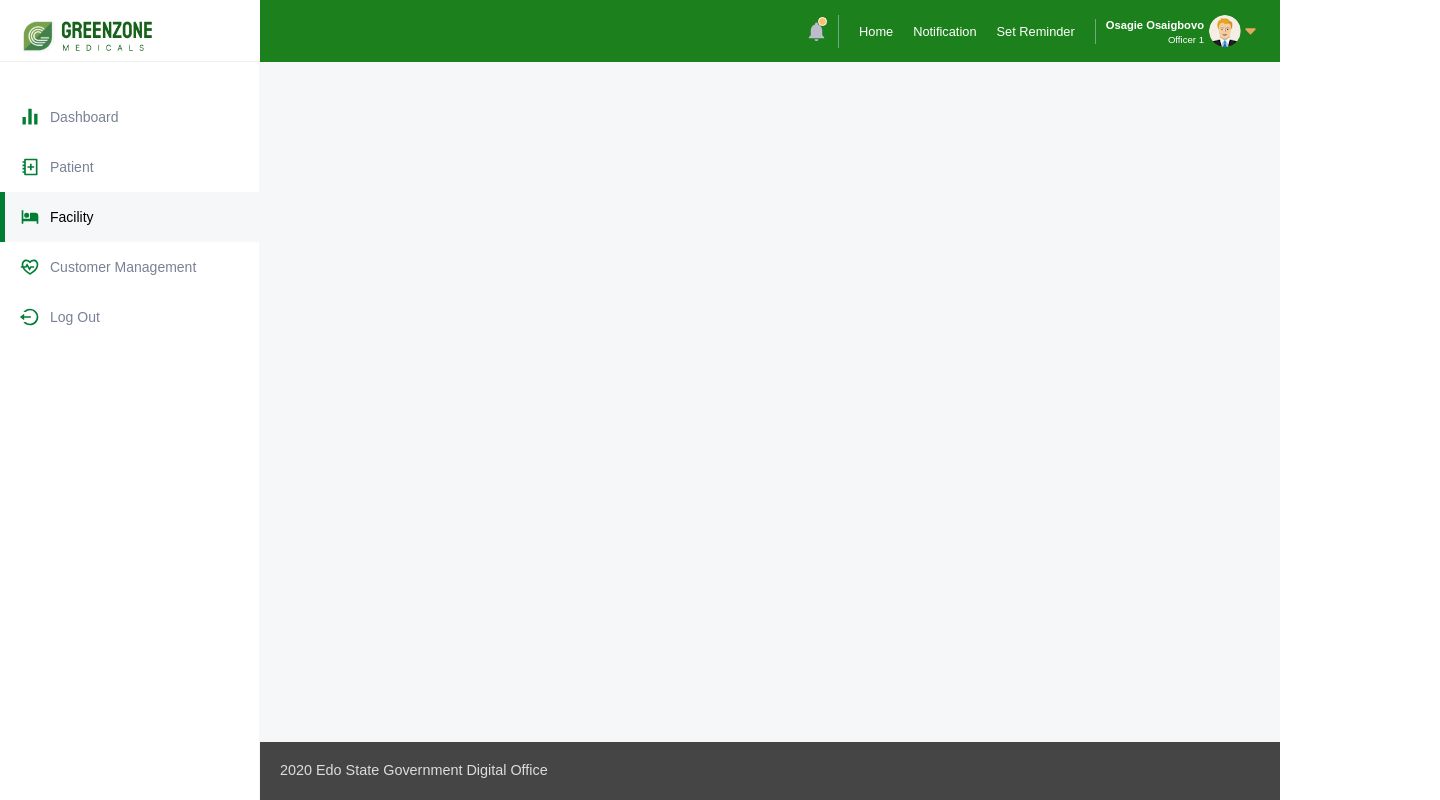
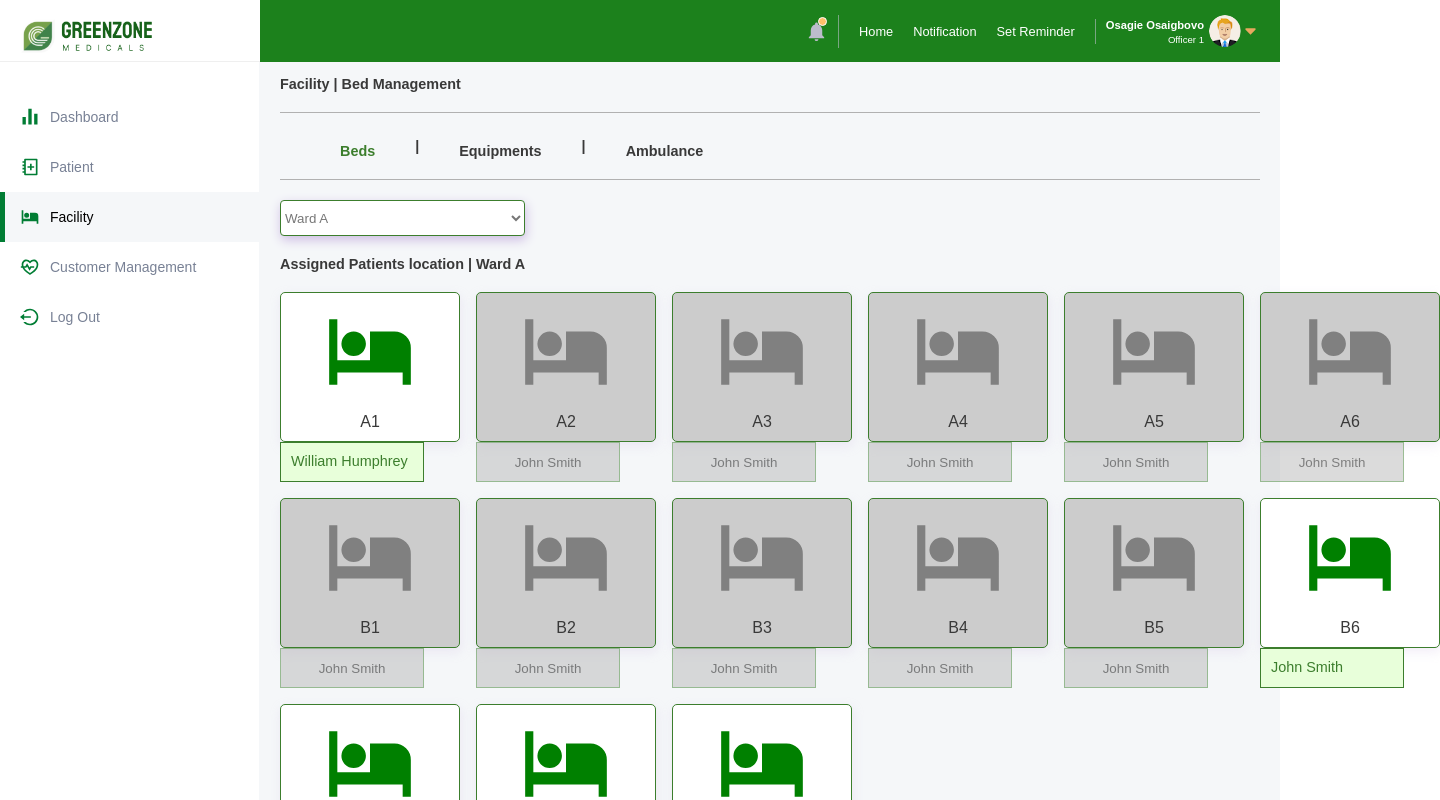
Before and after one commit to najeeudanesi/doctor_module, a React (Create React App) app: page /facility in a window 1280 px wide. Shown: the top 800 px of the page, 1440 px wide, since content can reach past the window. Built offline with nearby package versions, Linux system fonts and the light colour scheme.

Commit message:
dashboard

```diff
--- a/package.json
+++ b/package.json
@@ -8,6 +8,7 @@
     "@testing-library/user-event": "^13.5.0",
     "history": "^5.3.0",
     "react": "^18.2.0",
+    "react-datepicker": "^4.25.0",
     "react-dom": "^18.2.0",
     "react-hot-toast": "^2.4.1",
     "react-icons": "^4.12.0",
--- a/src/assets/css/general.css
+++ b/src/assets/css/general.css
@@ -428,3 +428,7 @@ button:focus {
 .profile-brief .brief p {
   font-size: 0.8rem;
 }
+
+.text-caption{
+  font-size: 11px;
+}
--- a/src/assets/css/index.css
+++ b/src/assets/css/index.css
@@ -52,12 +52,28 @@
   height: 150px;
   left: 348px;
   background-color: white;
-  height: 130px;
   top: 245px;
-  width: 30%;
   border: 1px solid #3C7E2D;
   border-radius: 5px;
+  width: 180px;
   box-shadow: 1px 4px 11px 0px #CEBDE440;
+  padding: 10px;
+  align-items: center;
+  /* margin: 10px;
+  padding: 10px; */
+}
+.stat-card {
+
+  flex-direction: column;
+  height: 100px;
+  left: 348px;
+  background-color: white;
+  top: 245px;
+  border-radius: 5px;
+  width: 240px;
+  box-shadow: 1px 4px 11px 0px #CEBDE440;
+  padding: 15px;
+
   /* margin: 10px;
   padding: 10px; */
 }
@@ -303,10 +319,8 @@ height: 55px;
   color: #3C7E2D;
   background-color: #E8FFDA;
   height: 40px;
-  border-radius: 50px;
   border: 1px solid #3C7E2D;
   transition: all 0.3s ease-out;
-  cursor: pointer;
 }
 
 .comment-btn:active {
@@ -737,6 +751,10 @@ section {
   justify-content: center !important;
 }
 
+.flex-h-between {
+  justify-content: space-between !important;
+}
+
 .flex-v-center {
   align-items: center !important;
 }
@@ -1131,6 +1149,9 @@ div.bottom ul {
 .w-75 {
   width: 75% !important;
 }
+.w-90 {
+  width: 90% !important;
+}
 .w-60 {
   width: 60% !important;
 }
@@ -1162,7 +1183,15 @@ div.bottom ul {
   flex-basis: 48%;
 }
 
+.flex-break {
+  flex-basis: 100%;
+}
 
+.grid {
+  display: grid;
+  grid-template-columns: auto auto auto auto auto auto;
+
+}
 .filter-head {
   border-radius: 5px;
   border: 1px solid #3C7E2D;
@@ -1272,6 +1301,7 @@ textarea {
   border: 1px solid #3C7E2D;
 }
 
+
 .white-bg {
   background-color: white;
 }
@@ -1348,6 +1378,12 @@ textarea {
 }
 
 
+.rounded-bg{
+  background-color: #F4FBC4;
+  border-radius: 50%;
+  padding: 10px;
+}
+
 .bigger-checkbox {
   width: 30px; /* Set the desired width */
   height: 30px; /* Set the desired height */
@@ -1371,8 +1407,34 @@ textarea {
   transform: translate(-50%, -50%);
 }
 
+
+.tabs{
+  padding: 20px;
+  border-bottom: 1px solid #b1b1b1;
+  border-top: 1px solid #b1b1b1;
+  width: 100%;
+  margin-bottom: 20px;
+  align-items: center;
+  display: flex;
+}
+
+.tab-item{
+  padding-top: 10px;
+  padding-right: 40px;
+  padding-left: 40px;
+
+  cursor: pointer;
+}
+
+.active{
+  color: #3C7E2D;
+}
+
 .text-red{
   color: red;
+}
+.text-gray{
+  color: gray;
 }
 
 .text-green{
@@ -1395,7 +1457,7 @@ textarea {
 }
 
 .gray-bg{
-  background-color: #9a9797!important;
+  background-color: #cccccc!important;
 }
 
 .tableInput{
@@ -1408,3 +1470,40 @@ textarea {
 .selected-row {
   background-color: #E8FFDA /* Change the background color as needed */
 }
+
+.gap-1{
+  gap: 1;
+}
+.gap-2{
+  gap: 2px;
+}
+.gap-3{
+  gap: 3px;
+}
+.gap-4{
+  gap: 4px;
+}
+.gap-5{
+  gap: 5px;
+}
+.gap-6{
+  gap: 6px;
+}
+.gap-7{
+  gap: 7px;
+}
+.gap-8{
+  gap: 8px;
+}
+.gap-9{
+  gap: 9px;
+}
+.gap-10{
+  gap: 10px;
+}
+.gap-16{
+  gap: 16px;
+}
+.gap-20{
+  gap: 20px;
+}
--- /dev/null
+++ b/src/components/UI/FacilityCard.jsx
@@ -0,0 +1,32 @@
+import React from "react";
+import { RiHotelBedFill } from "react-icons/ri";
+
+function FacilityCard({ data }) {
+  return (
+    <div>
+      {data?.occupied ? (
+        <div>
+          <div className="card">
+            <RiHotelBedFill size={98} className="text-green" />
+            <p>{data?.facilityId}</p>
+          </div>
+          <div className="comment-btn w-80">
+            <p className="text-center p-10">{data?.patientName}</p>
+          </div>
+        </div>
+      ) : (
+        <div>
+          <div className="card gray-bg">
+            <RiHotelBedFill size={98} className="text-gray" />
+            <p>{data?.facilityId}</p>
+          </div>
+          <button className="comment-btn w-80" disabled>
+            <p className="text-center p-10">{data?.patientName}</p>
+          </button>
+        </div>
+      )}
+    </div>
+  );
+}
+
+export default FacilityCard;
--- /dev/null
+++ b/src/components/UI/StatCard.jsx
@@ -0,0 +1,19 @@
+import React from "react";
+
+function StatCard({ data, icon }) {
+  return (
+    <div>
+      <div className="stat-card ">
+        <div className="flex flex-v-center  gap-6">
+          <div className="rounded-bg text-green">{icon}</div>
+          <div>
+            <h3 className="bold-text">{data.number}</h3>
+            <p className="text-gray text-caption">{data.title}</p>
+          </div>
+        </div>
+      </div>
+    </div>
+  );
+}
+
+export default StatCard;
--- /dev/null
+++ b/src/components/pages/CustomerManagement.jsx
@@ -0,0 +1,12 @@
+import React from "react";
+
+function CustomerManagement() {
+  return (
+    <div className="w-100">
+      <div className="m-t-20">...</div>
+      <div className="m-t-20"> Customer Management</div>
+    </div>
+  );
+}
+
+export default CustomerManagement;
--- a/src/components/pages/Dashboard.jsx
+++ b/src/components/pages/Dashboard.jsx
@@ -1,10 +1,19 @@
 import React from "react";
-
+import { stats } from "./mockdata/PatientData";
+import StatCard from "../UI/StatCard";
 function Dashboard() {
   return (
-    <div className="w-100">
-      <div className="m-t-20">...</div>
-      <div className="m-t-20">Dashboard</div>
+    <div className="w-100 m-t-80">
+      <div className="m-t-20">
+        <div className="flex">
+          {" "}
+          {stats.map((stat) => (
+            <div className="m-r-20">
+              <StatCard data={stat} icon={stat.icon} />
+            </div>
+          ))}
+        </div>
+      </div>
     </div>
   );
 }
--- a/src/components/pages/Facility.jsx
+++ b/src/components/pages/Facility.jsx
@@ -0,0 +1,153 @@
+import React, { useState } from "react";
+import FacilityCard from "../UI/FacilityCard";
+
+function Facility() {
+  // Sample data with a patient's name
+  const [selectedTab, setSelectedTab] = useState("beds");
+  const data = [
+    {
+      patientName: "William Humphrey",
+      facilityId: "A1",
+      occupied: true,
+    },
+
+    {
+      patientName: "John Smith",
+      facilityId: "A2",
+      occupied: false,
+    },
+    {
+      patientName: "John Smith",
+      facilityId: "A3",
+      occupied: false,
+    },
+    {
+      patientName: "John Smith",
+      facilityId: "A4",
+      occupied: false,
+    },
+    {
+      patientName: "John Smith",
+      facilityId: "A5",
+      occupied: false,
+    },
+    {
+      patientName: "John Smith",
+      facilityId: "A6",
+      occupied: false,
+    },
+    {
+      patientName: "John Smith",
+      facilityId: "B1",
+      occupied: false,
+    },
+    {
+      patientName: "John Smith",
+      facilityId: "B2",
+      occupied: false,
+    },
+    {
+      patientName: "John Smith",
+      facilityId: "B3",
+      occupied: false,
+    },
+    {
+      patientName: "John Smith",
+      facilityId: "B4",
+      occupied: false,
+    },
+    {
+      patientName: "John Smith",
+      facilityId: "B5",
+      occupied: false,
+    },
+    {
+      patientName: "John Smith",
+      facilityId: "B6",
+      occupied: true,
+    },
+    {
+      patientName: "John Smith",
+      facilityId: "B6",
+      occupied: true,
+    },
+    {
+      patientName: "John Smith",
+      facilityId: "B6",
+      occupied: true,
+    },
+    {
+      patientName: "John Smith",
+      facilityId: "B6",
+      occupied: true,
+    },
+  ];
+
+  const renderTabContent = () => {
+    switch (selectedTab) {
+      case "beds":
+        return (
+          <div className="grid gap-16 m-t-20">
+            {data.map((patient, index) => (
+              <FacilityCard key={index} data={patient} />
+            ))}
+          </div>
+        );
+      case "equipments":
+        // Render equipment content here
+        return <div>Equipment Content</div>;
+      case "ambulance":
+        // Render ambulance content here
+        return <div>Ambulance Content</div>;
+      default:
+        return null;
+    }
+  };
+
+  return (
+    <div className="w-100">
+      <div className="m-t-20">...</div>
+      <div className="m-t-20 bold-text">Facility | Bed Management</div>
+
+      <div className="tabs m-t-20 bold-text">
+        <div
+          className={`tab-item ${selectedTab === "beds" ? "active" : ""}`}
+          onClick={() => setSelectedTab("beds")}
+        >
+          Beds
+        </div>
+        |
+        <div
+          className={`tab-item ${selectedTab === "equipments" ? "active" : ""}`}
+          onClick={() => setSelectedTab("equipments")}
+        >
+          Equipments
+        </div>
+        |
+        <div
+          className={`tab-item ${selectedTab === "ambulance" ? "active" : ""}`}
+          onClick={() => setSelectedTab("ambulance")}
+        >
+          Ambulance
+        </div>
+      </div>
+
+      <div className="dropdown-input w-25 m-t-20">
+        <select>
+          <option value="Ward A">Ward A</option>
+          <option value="Ward B">Ward B</option>
+          <option value="Ward C">Ward C</option>
+          <option value="Ward D">Ward D</option>
+        </select>
+      </div>
+
+      <div className="m-t-20 bold-text">
+        Assigned Patients location | Ward A
+      </div>
+
+      {renderTabContent()}
+    </div>
+  );
+}
+
+export default Facility;
--- a/src/components/pages/mockdata/PatientData.js
+++ b/src/components/pages/mockdata/PatientData.js
@@ -1,3 +1,4 @@
+import { RiGroup2Fill, RiHotelBedFill, RiUser2Fill } from "react-icons/ri";
 export const PatientData = [
     {
         id: 'HS8980',
@@ -52,3 +53,51 @@ export const PatientData = [
 
 
 ]
+
+
+export const stats = [
+    {
+        number: "2,890",
+        title: "Assigned Patients",
+        icon: <RiHotelBedFill className="icon" size={32} />,
+    },
+    {
+        number: "10,000",
+        title: "Administered Out-Patients",
+        icon: <RiUser2Fill className="icon" size={32} />,
+    },
+    {
+        number: "1,000",
+        title: "Waiting Assigned Patients",
+        icon: <RiGroup2Fill className="icon" size={32} />,
+    },
+    {
+        number: "6,080",
+        title: "Admitted Patients",
+        icon: <RiHotelBedFill className="icon" size={32} />,
+    },
+    {
+        number: "3,700",
+        title: "Patients with HMO",
+        icon: <RiGroup2Fill className="icon" size={32} />,
+    },
+]
+
+export const patientBreakdown = [
+    {
+        name: "Cardiology",
+        value: 189,
+    },
+    {
+        name: "Orthopedics",
+        value: 120,
+    },
+    {
+        name: "Gastroenterology",
+        value: 80,
+    },
+    {
+        name: "Neurology",
+        value: 60,
+    },
+]
--- a/src/routes/PortalRoutes.js
+++ b/src/routes/PortalRoutes.js
@@ -6,12 +6,14 @@ import { Routes, Route } from 'react-router';
 // import ProtectedRoute from './ProtectedRoute';
 import Dashboard from '../components/pages/Dashboard';
 import Patients from '../components/pages/Patients';
+import Facility from '../components/pages/Facility';
+import CustomerManagement from '../components/pages/CustomerManagement';
 
 export default () => (
     <Routes>
         <Route path="/dashboard" element={<Dashboard />} />
         <Route path="/patients" element={<Patients />} />
-        {/* <Route path="/doct" component={Dashboard} />
-        <Route path="/doctor" component={Dashboard} /> */}
+        <Route path="/facility" element={<Facility />} />
+        <Route path="/customer-management" element={<CustomerManagement />} />
     </Routes>
 );
```
Also changed, not shown: src/components/pages/Patients.jsx (+68 -4 lines), src/components/pages/CustomerEngagement.jsx (deleted), 1 other file (tests, documents, lock files or other folders).
